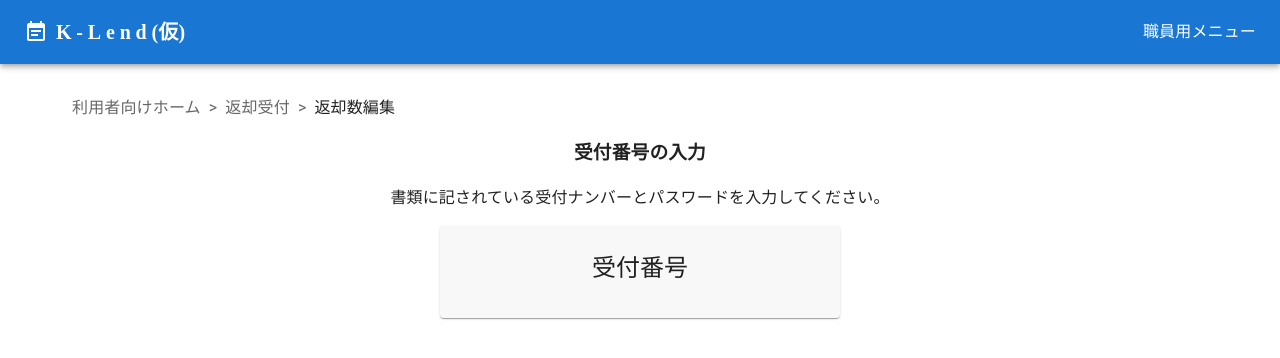
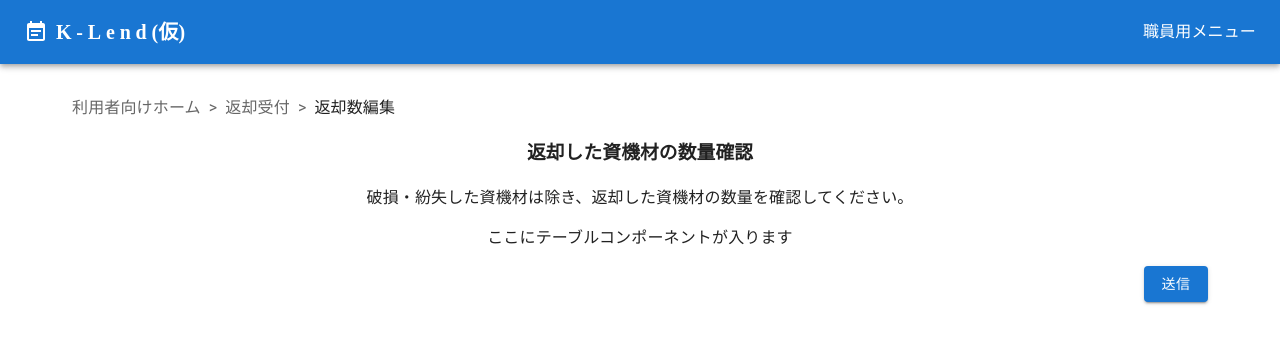
Before and after one commit to sopuro3/klend-front, a React (Vite) app: page /reception/return/select in a window 1280 px wide. Shown: the top 358 px of the page. Built offline with nearby package versions, Linux system fonts and the light colour scheme.

Commit message:
chore: チェックマークをコンポーネントに移動

```diff
--- /dev/null
+++ b/src/reception/components/checkmark/Checkmark.tsx
@@ -0,0 +1,28 @@
+import "./done.css"
+
+export default function DoneMark(){
+    return (
+        <>
+                    <div className="main-container">
+                <div className="check-container">
+                    <div className="check-background">
+                        <svg
+                            viewBox="0 0 65 51"
+                            fill="none"
+                            xmlns="http://www.w3.org/2000/svg"
+                        >
+                            <path
+                                d="M7 25L27.3077 44L58.5 7"
+                                stroke="white"
+                                strokeWidth="13"
+                                strokeLinecap="round"
+                                strokeLinejoin="round"
+                            />
+                        </svg>
+                    </div>
+                    <div className="check-shadow"></div>
+                </div>
+            </div>
+        </>
+    )
+}
--- a/src/reception/pages/borrow_comp/Borrow_complete.tsx
+++ b/src/reception/pages/borrow_comp/Borrow_complete.tsx
@@ -1,30 +1,11 @@
-import "./done.css";
+import DoneMark from "../../components/checkmark/Checkmark";
 import "./borrow_complete.css";
 import { Card, CardContent, Typography } from "@mui/material";
 
 export default function Borrow_complete() {
     return (
         <>
-            <div className="main-container">
-                <div className="check-container">
-                    <div className="check-background">
-                        <svg
-                            viewBox="0 0 65 51"
-                            fill="none"
-                            xmlns="http://www.w3.org/2000/svg"
-                        >
-                            <path
-                                d="M7 25L27.3077 44L58.5 7"
-                                stroke="white"
-                                strokeWidth="13"
-                                strokeLinecap="round"
-                                strokeLinejoin="round"
-                            />
-                        </svg>
-                    </div>
-                    <div className="check-shadow"></div>
-                </div>
-            </div>
+            <DoneMark></DoneMark>
             <div className="text-container">手続きが完了しました！</div>
             <br></br>
             <Card
--- a/src/reception/pages/return/Return_Input.tsx
+++ b/src/reception/pages/return/Return_Input.tsx
@@ -7,6 +7,7 @@ import {
     IconButton,
     InputAdornment,
     InputLabel,
+    Link,
     OutlinedInput,
     TextField,
     Typography,
@@ -40,6 +41,7 @@ export default function 返却時のナンバー入力画面() {
         </>
     );
 }
+import { Link as RouterLink } from "react-router-dom";
 
 type FormValues = {
     number: string;
@@ -148,6 +150,12 @@ function App() {
                     </div>
                 </div>
             </form>
+            <Link
+                component={RouterLink}
+                underline="hover"
+                color="inherit"
+                to={"/reception/return/select"}
+                key={"/reception/return/select"}>返却個数入力画面へ</Link>
         </div>
     );
 }
--- a/src/reception/pages/return/return_setitem/Return_Shikizai.tsx
+++ b/src/reception/pages/return/return_setitem/Return_Shikizai.tsx
@@ -1,27 +1,16 @@
-import { Card, CardContent, Typography } from "@mui/material";
+import { Button } from "@mui/material";
 
 export default function 返却フォームの資器材入力画面() {
     return (
         <>
-            <h3>受付番号の入力</h3>
+            <h3>返却した資機材の数量確認</h3>
             <p>
-                書類に記されている受付ナンバーとパスワードを入力してください。
+                破損・紛失した資機材は除き、返却した資機材の数量を確認してください。
             </p>
-
-            <Card
-                sx={{
-                    maxWidth: 400,
-                    margin: "auto",
-                    padding: "10px",
-                    background: "#f8f8f8",
-                }}
-            >
-                <CardContent>
-                    <Typography variant="h5" component="div">
-                        受付番号
-                    </Typography>
-                </CardContent>
-            </Card>
+            <p>ここにテーブルコンポーネントが入ります</p>
+            <div style={{display:"flex"}}>
+                <Button variant="contained" href="/reception/return/done" sx={{marginLeft:"auto"}}>送信</Button>
+            </div>
         </>
     );
 }
```
Also changed, not shown: src/reception/components/checkmark/done.css (renamed from src/reception/pages/borrow_comp/done.css).
